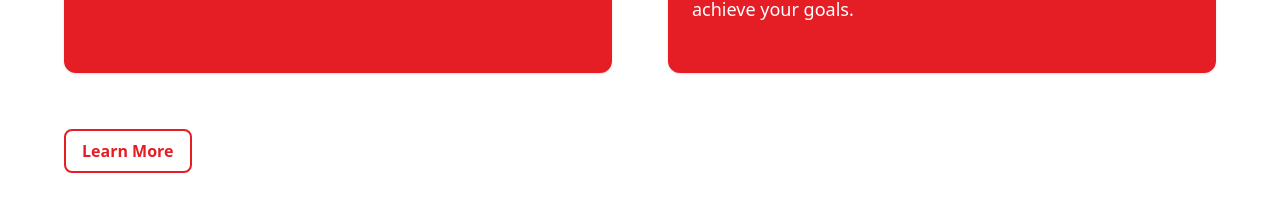
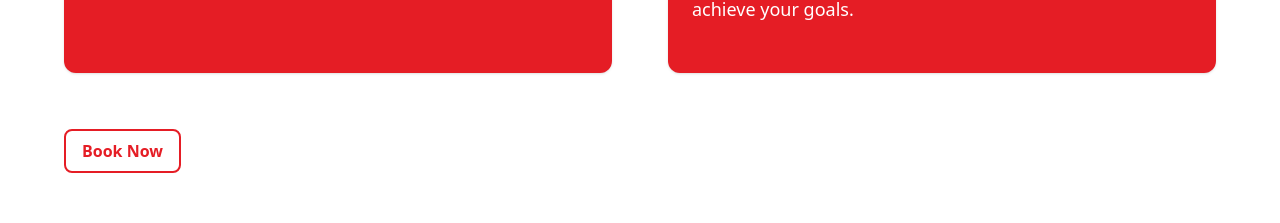
Before and after one commit to vm3techsolutions/youtaxsub, a Next.js app: page / in a window 1280 px wide. Shown: the part 1678-1901 px from the top of the page. Built offline with nearby package versions, Linux system fonts and the light colour scheme.

Commit message:
update service button & add section link
update service button & add section link

```diff
--- a/src/app/Home/HomeWhatWeDo.jsx
+++ b/src/app/Home/HomeWhatWeDo.jsx
@@ -67,9 +67,9 @@ export default function ServicesSection() {
           </div>
 
         </div>
-        <Link href="/Plans">
-            <button className="mt-auto bg-white text-[#E51D25] font-semibold py-2 px-4 rounded-lg hover:bg-[#E51D25] hover:text-white transition w-fit border-2">
-              Learn More
+        <Link href="#Plans">
+            <button className="mt-auto text-center bg-white text-[#E51D25] font-semibold py-2 px-4 rounded-lg hover:bg-[#E51D25] hover:text-white transition w-fit border-2">
+              Book Now
             </button>
           </Link>
       </div>
--- a/src/app/Home/Plans/Plan.jsx
+++ b/src/app/Home/Plans/Plan.jsx
@@ -45,7 +45,7 @@ export default function Plans() {
   ];
 
   return (
-    <section className="mx-auto px-5 sm:px-20 py-16 text-center ">
+    <section id="Plans" className="mx-auto px-5 sm:px-20 py-16 text-center ">
         <div>
         <h1 className="bg-[#E51D25] text-white px-4 py-1 rounded-lg text-xl font-semibold mb-10 inline-block ">
           Our Plans
```
